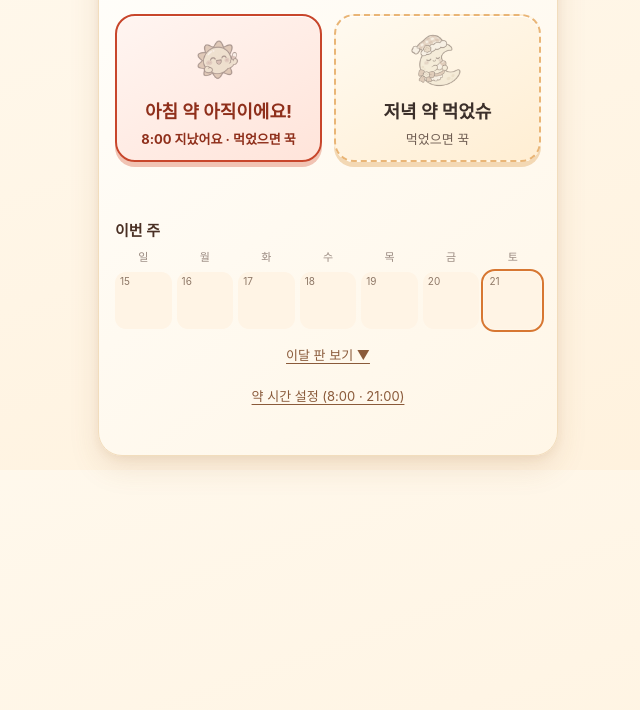
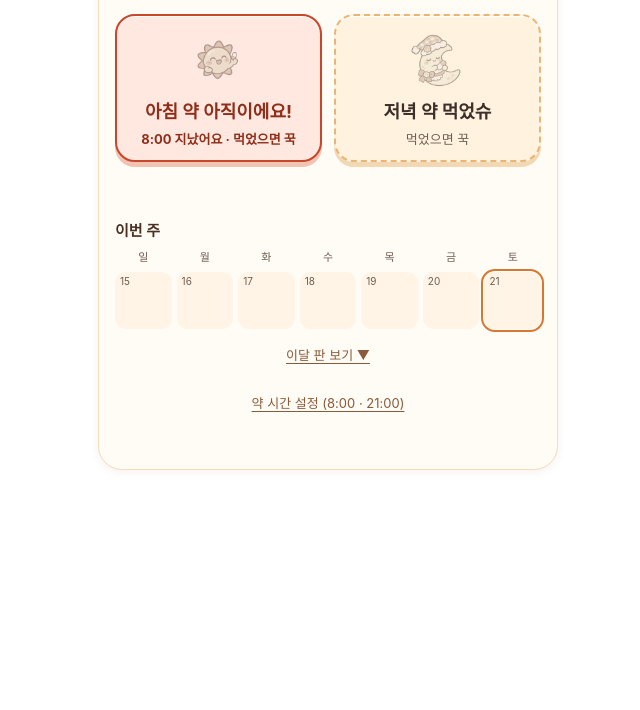
Before and after one commit to kmc1050-creator/abik-widgets, a plain HTML site: page medicine/index.html in a window 1280 px wide. Shown: the part 90-800 px from the top of the page, without its empty margins (312-952 px from the left). Drawn offline with Linux system fonts and the light colour scheme.

Commit message:
안티슬롭 검토 001 반영: 대비·누름 크기·단색 바탕·main·그림 크기, README 새로 씀
Co-Authored-By: Claude Opus 5.5 <noreply@anthropic.com>

```diff
--- a/medicine/index.html
+++ b/medicine/index.html
@@ -15,29 +15,32 @@
     margin: 0;
     padding: 14px;
     font-family: -apple-system, "Pretendard", "Malgun Gothic", sans-serif;
-    background: linear-gradient(160deg, #fff9ee 0%, #fff1dc 100%);
+    background: #fff; /* 노션 흰 바탕과 맞춤 */
     color: #4a3024;
   }
   .card {
     width: min(100%, 460px);
     margin: 0 auto;
-    background: linear-gradient(145deg, #fffefb 0%, #fff6e7 100%);
+    background: #fffcf6;
     border: 1px solid #f2ddbd;
     border-radius: 24px;
     padding: 20px 16px 18px;
-    box-shadow: 0 12px 30px rgba(150, 91, 42, .13), 0 3px 8px rgba(150, 91, 42, .08);
+    box-shadow: 0 2px 8px rgba(150, 91, 42, .08);
   }
   h1 { font-size: 21px; margin: 0 0 3px; letter-spacing: -.4px; display: flex; align-items: center; gap: 6px; }
   h1 img { width: 30px; height: 30px; }
   #todayLabel { font-size: 13px; color: #79675c; margin-bottom: 17px; }
 
   /* 아침·저녁 큰 버튼 */
-  .doses { display: grid; grid-template-columns: minmax(0, 1fr) minmax(0, 1fr); gap: 12px; }
+  .doses { display: grid; grid-template-columns: minmax(0, 1fr) minmax(0, 1fr); gap: 0 12px; }
+  /* 같은 줄 버튼은 문구 길이와 상관없이 같은 높이 */
+  .doses > div { display: grid; grid-row: span 2; grid-template-rows: subgrid; }
+  .doses > div:nth-child(n+3) .dose, .doses.one > div:nth-child(n+2) .dose { margin-top: 12px; }
   .dose {
     display: flex; flex-direction: column; align-items: center; justify-content: center; gap: 6px;
     width: 100%; min-height: 136px; padding: 13px 8px 12px;
     font-size: 18px; font-weight: 700; color: #3b2f2a;
-    background: linear-gradient(150deg, #fffaf0, #ffeed3); border: 2px dashed #e9b576; border-radius: 20px;
+    background: #fff3e0; border: 2px dashed #e9b576; border-radius: 20px;
     cursor: pointer; font-family: inherit; word-break: keep-all; text-align: center;
     box-shadow: inset 0 1px 0 rgba(255,255,255,.9), 0 5px 0 #f3d8b4;
     transition: transform .16s ease, box-shadow .16s ease, background .16s ease;
@@ -49,10 +52,10 @@
   /* 아직 안 붙인 스티커는 흐리게, 누르면 선명하게 찍힘 */
   .dose:not(.done) .icon img { filter: grayscale(.7); opacity: .5; }
   .dose .sub { font-size: 13px; font-weight: 400; color: #6f5d52; }
-  .dose.done { background: linear-gradient(150deg, #fff7dd, #ffe3af); border: 2px solid #de8435; box-shadow: inset 0 1px 0 rgba(255,255,255,.9), 0 5px 0 #eebc7d; }
+  .dose.done { background: #ffe6b8; border: 2px solid #de8435; box-shadow: inset 0 1px 0 rgba(255,255,255,.9), 0 5px 0 #eebc7d; }
   .dose.done .icon { animation: stamp .42s cubic-bezier(.2, 1.5, .45, 1); }
   /* 정한 시각이 지났는데 아직 안 누름 */
-  .dose.late { background: linear-gradient(150deg, #fff5f1, #ffe4da); border: 2px solid #c8462b; color: #8f2f1b; box-shadow: inset 0 1px 0 rgba(255,255,255,.9), 0 5px 0 #f1c3b3; }
+  .dose.late { background: #ffe8e0; border: 2px solid #c8462b; color: #8f2f1b; box-shadow: inset 0 1px 0 rgba(255,255,255,.9), 0 5px 0 #f1c3b3; }
   .dose.late .sub { color: #8f2f1b; font-weight: 700; }
   @keyframes stamp { 0% { transform: scale(.35) rotate(-12deg); } 70% { transform: scale(1.15) rotate(4deg); } 100% { transform: scale(1) rotate(0); } }
   @media (prefers-reduced-motion: reduce) { .dose, .dose.done .icon { animation: none !important; transition: none; } }
@@ -64,7 +67,7 @@
   .ask.show { display: flex; }
   .ask .q { width: 100%; text-align: center; }
   .ask button {
-    padding: 6px 12px; font-size: 13px; font-family: inherit; border-radius: 8px; cursor: pointer;
+    min-height: 44px; padding: 8px 16px; font-size: 14px; font-family: inherit; border-radius: 10px; cursor: pointer;
     border: 1px solid #e8b77f; background: #fff; color: #3b2f2a;
   }
   .ask button { font-weight: 700; }
@@ -77,10 +80,10 @@
   .boardHead h2 { font-size: 15px; margin: 0; }
   #streak { font-size: 13px; color: #7a6a60; }
   .week { display: grid; grid-template-columns: repeat(7, minmax(0, 1fr)); gap: 5px; margin-top: 8px; }
-  .wname { text-align: center; font-size: 11px; color: #9a8a80; }
+  .wname { text-align: center; font-size: 11px; color: #6f5d52; }
   .cell {
     aspect-ratio: 1 / 1; display: flex; flex-direction: column; align-items: center; justify-content: center;
-    border-radius: 11px; background: #fff4e5; font-size: 11px; color: #8f7867; position: relative;
+    border-radius: 11px; background: #fff4e5; font-size: 11px; color: #6f5d52; position: relative;
   }
   .cell .num { position: absolute; top: 3px; left: 5px; font-size: 10px; }
   .cell .stk, .cell .half { display: grid; place-items: center; line-height: 1; }
@@ -93,7 +96,7 @@
   .legend span { display: inline-flex; align-items: center; gap: 3px; white-space: nowrap; }
   .legend img { width: 17px; height: 17px; object-fit: contain; }
   .link {
-    display: block; margin: 10px auto 0; padding: 6px 10px; font-size: 13px; font-family: inherit;
+    display: block; min-height: 44px; margin: 4px auto 0; padding: 10px 14px; font-size: 13px; font-family: inherit;
     background: none; border: none; color: #8a5a3a; cursor: pointer; text-decoration: underline; text-underline-offset: 3px;
   }
   .link:focus-visible, .timeBox button:focus-visible { outline: 3px solid #b96332; outline-offset: 2px; border-radius: 6px; }
@@ -101,8 +104,8 @@
   #monthBox h2 { font-size: 14px; margin: 0; text-align: center; }
   .timeBox { display: flex; flex-wrap: wrap; justify-content: center; align-items: center; gap: 8px; margin-top: 6px; font-size: 14px; }
   .timeBox label { display: inline-flex; align-items: center; gap: 4px; }
-  .timeBox input { font-size: 15px; font-family: inherit; padding: 4px 6px; border: 1px solid #e3c49c; border-radius: 8px; background: #fff; color: #3b2f2a; }
-  .timeBox button { padding: 6px 14px; font-size: 14px; font-family: inherit; border-radius: 8px; border: 1px solid #de8435; background: #ffe3af; color: #4a3024; font-weight: 700; cursor: pointer; }
+  .timeBox input { min-height: 44px; cursor: pointer; font-size: 15px; font-family: inherit; padding: 4px 8px; border: 1px solid #e3c49c; border-radius: 8px; background: #fff; color: #3b2f2a; }
+  .timeBox button { min-height: 44px; padding: 8px 24px; font-size: 14px; font-family: inherit; border-radius: 8px; border: 1px solid #de8435; background: #ffe3af; color: #4a3024; font-weight: 700; cursor: pointer; }
   /* 약을 1개만 고르면 한 줄, 3~4개면 2×2로 작게 */
   .doses.one { grid-template-columns: minmax(0, 1fr); }
   .doses.compact .dose { min-height: 112px; font-size: 16px; padding: 10px 6px; }
@@ -112,16 +115,16 @@
   .timeBox { flex-direction: column; }
   .timeHelp { margin: 0; font-size: 12px; color: #7a6a60; text-align: center; }
   .timeRow { display: flex; align-items: center; justify-content: space-between; gap: 10px; width: min(100%, 230px); }
-  .timeRow label { gap: 6px; }
-  .timeRow input[type=checkbox] { width: 18px; height: 18px; accent-color: #c8662f; }
+  .timeRow label { gap: 8px; min-height: 44px; padding-right: 8px; cursor: pointer; }
+  .timeRow input[type=checkbox] { width: 22px; height: 22px; min-height: 0; accent-color: #c8662f; cursor: pointer; }
   #timeMsg { font-size: 12px; color: #8f2f1b; min-height: 15px; }
   [hidden] { display: none !important; }
   #saveNotice { margin-top: 10px; font-size: 12px; color: #b5532b; min-height: 16px; text-align: center; }
 </style>
 </head>
 <body>
-  <div class="card">
-    <h1><img src="img/icon.png" alt="">약 먹었슈</h1>
+  <main class="card">
+    <h1><img src="img/icon.png" alt="" width="192" height="192">약 먹었슈</h1>
     <div id="todayLabel"></div>
 
     <div class="doses" id="doses"></div>
@@ -150,7 +153,7 @@
       <button id="timeSave">저장</button>
     </div>
     <div id="saveNotice"></div>
-  </div>
+  </main>
 
 <script>
   const STORAGE_KEY = "medicine-log"; // { "2026-11-22": { am: "08:12", pm: "21:30" } }
@@ -163,7 +166,7 @@
     bed: { name: "자기 전", due: "23:00" }
   };
   let on = ["am", "pm"]; // 처음엔 아침·저녁
-  function img(k, alt) { return '<img src="img/' + k + '.png" alt="' + (alt || "") + '">'; }
+  function img(k, alt) { return '<img src="img/' + k + '.png" alt="' + (alt || "") + '" width="192" height="192">'; }
 
   function ymd(d) {
     return d.getFullYear() + "-" + String(d.getMonth() + 1).padStart(2, "0") + "-" + String(d.getDate()).padStart(2, "0");
```
Also changed, not shown: 1 other file.
